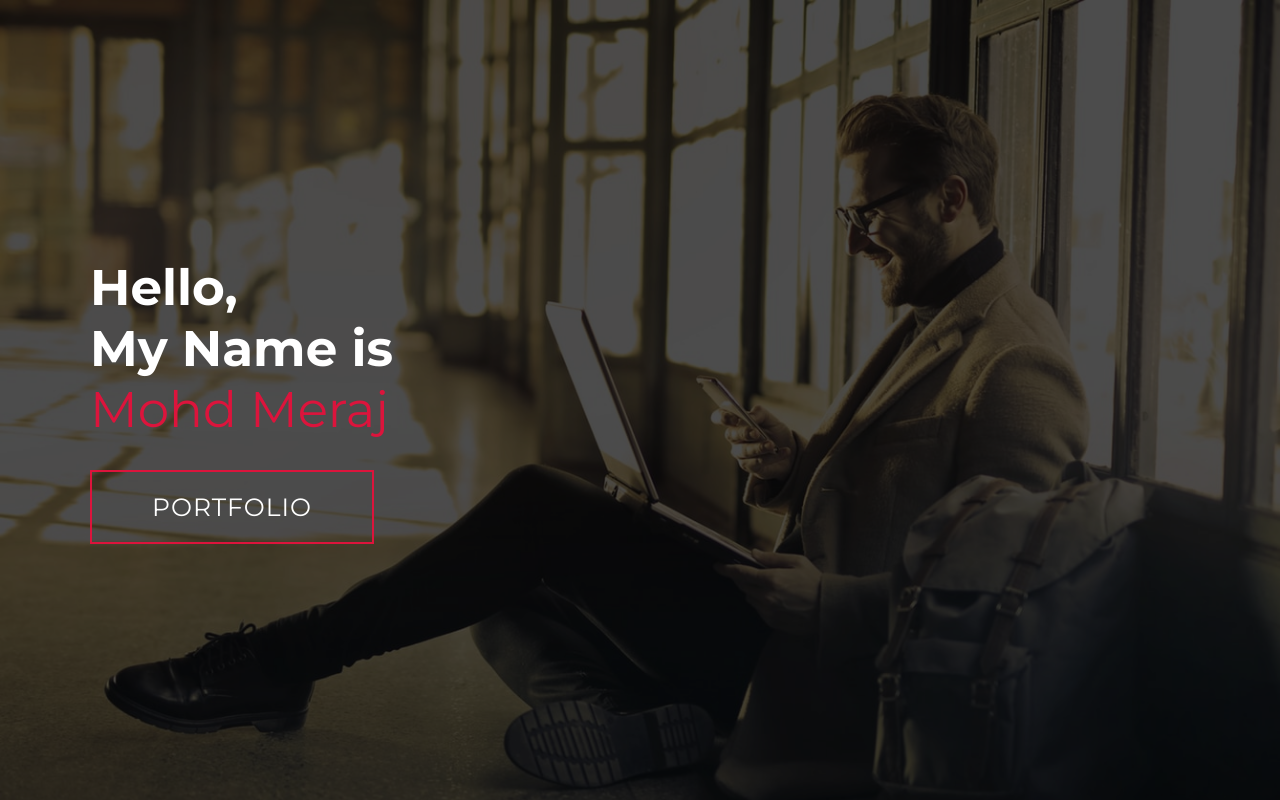
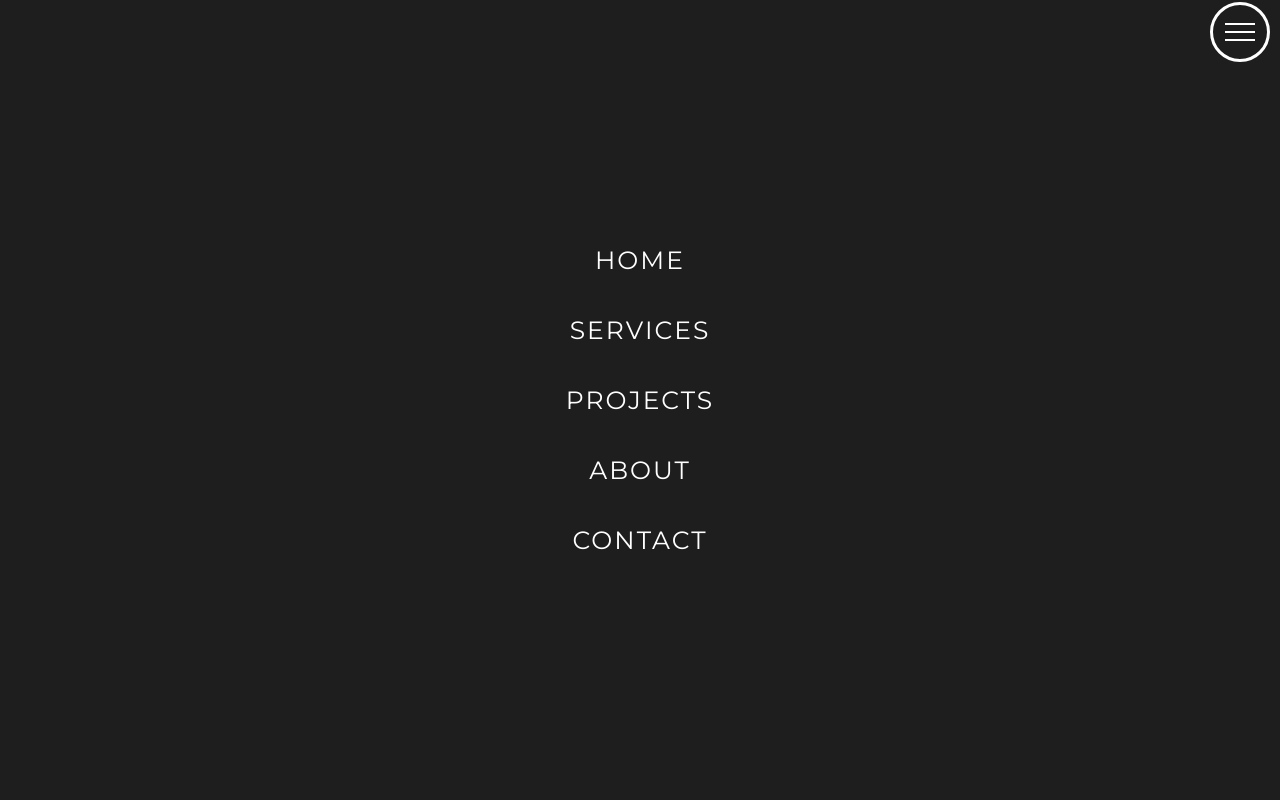
Before and after one commit to immeraj/portfolio, a plain HTML site: page index.html in a window 1280 px wide. Shown: the top 800 px of the page. Drawn offline with Linux system fonts and the light colour scheme.

Commit message:
adding js

```diff
--- /dev/null
+++ b/app.js
@@ -0,0 +1,7 @@
+const hamburger = document.querySelector('.header .nav-bar .nav-list .hamburger');
+const mobile_menu = document.querySelector('.header .nav-bar .nav-list ul');
+const header= document.querySelector('.header.container');
+
+hamburger.addEventListener('click',()=>{
+    hamburger.classList.toggle('active');
+})
--- a/index.html
+++ b/index.html
@@ -8,6 +8,49 @@
 
 </head>
 <body>
+    <!-- header  -->
+    <!-- <section id="header">
+        <div class="header container">
+            <div class="nav-bar">
+                <div class="brand">
+                    <a href="#"><h1><span>M</span>ohd <span>M</span>eraj</h1></a>
+                </div>
+                <div class="nav-list">
+                    <div class="hamburger">
+                        <div class="bar"></div>
+                        <ul>
+                            <li><a href="#" data-after="Home">Home</a></li>
+                            <li><a href="#" data-after="Service">Service</a></li>
+                            <li><a href="#" data-after="Project">Project</a></li>
+                            <li><a href="#" data-after="About">About</a></li>
+                            <li><a href="#" data-after="Contact">Contact</a></li>
+                        </ul>
+                    </div>
+                </div>
+            </div>
+        </div>
+    </section>
+
+    <!-- end of header  -->
+    <section id="header">
+        <div class="header container">
+            <div class="nav-bar">
+                <div class="brand">
+                    <a href="#hero"><h1><span>M</span>ohd <span>M</span>eraj</h1></a>
+                </div>
+                <div class="nav-list">
+                    <div class="hamburger"><div class="bar"></div></div>
+                     <ul>
+                         <li><a href="#" data-after="Home">Home</a></li>
+                         <li><a href="#" data-after="Home">Services</a></li>
+                         <li><a href="#" data-after="Home">Projects</a></li>
+                         <li><a href="#" data-after="Home">About</a></li>
+                         <li><a href="#" data-after="Home">Contact</a></li>
+                     </ul>
+                </div>
+            </div>
+        </div>
+    </section>
    <!-- hero section  -->
    <section id="hero">
     <div class="hero container">
@@ -18,7 +61,7 @@
             <a href="#" type="button" class="cta">Portfolio</a>
         </div>
     </div>
-   </section>
+   </section> -->
    <!-- end of hero section  -->
 
 
@@ -242,4 +285,6 @@
             </div>
        </section>
    <!-- end of footer section  -->
+   <script src="./app.js"></script>
+   </body>
 </html>
--- a/style.css
+++ b/style.css
@@ -81,6 +81,111 @@ p{
 .brand h1 span{
     color: crimson;
 }
+
+/*header section*/
+#header{
+    position: fixed;
+    z-index: 1000;
+    top: 0;
+    width: 100vw;
+    height: auto;
+}
+
+#header .header{
+    min-height: 8vh;
+    background-color: rgba(31, 30, 30, 0.24);
+}
+#header .nav-bar{
+    display: flex;
+    align-items: center;
+    justify-content: space-between;
+    width: 100%;
+    height: 100%;
+    max-width: width 1300px;
+    padding: 0 10px;
+}
+#header .nav-list ul{
+    list-style: none;
+    position: absolute;
+    background-color: rgb(31, 30, 30);
+    width: 100vw;
+    height: 100vh;
+    left: 0;
+    top: 0;
+    display: flex;
+    flex-direction: column;
+    justify-content: center;
+    align-items: center;
+    z-index: 1;
+    overflow-x: hidden;
+}
+
+#header .nav-list ul a{
+    font-size: 2.5rem;
+    font-weight: 500;
+    letter-spacing: .2rem;
+    text-decoration: none;
+    text-transform: uppercase;
+    padding: 20px;
+    display: block;
+    color: white;
+}
+
+#header .nav-list ul a::after{
+    content: attr(data-after);
+    position: absolute;
+    top: 50%;
+    left: 50%;
+    transform: translate(-50%,-50%) scale(0);
+    color: rgba(240, 248, 255, 0.021);
+    font-size: 10rem;
+    letter-spacing: 50px;
+    z-index: -1;
+    transition: .3s ease letter-spacing;
+
+}
+#header .nav-list ul li:hover a::after{
+    transform: translate(-50%,-50%) scale(1);
+    letter-spacing: initial;
+}
+#header .hamburger{
+    height: 60px;
+    width: 60px;
+    display: inline-block;
+    border: 3px solid white;
+    border-radius: 50%;
+    position: relative;
+    display: flex;
+    justify-content: center;
+    align-items: center;
+    z-index: 100;
+    cursor: pointer;
+}
+#header .hamburger .bar{
+    height: 2px;
+    width: 30px;
+    position: relative;
+    background-color: white;
+    z-index: -1;
+}
+#header .hamburger .bar::after,
+#header .hamburger .bar::before{
+    content: "";
+    position: absolute;
+    height: 100%;
+    width: 100%;
+    left: 0;
+    background-color: white;
+    transition: .3s ease;
+    transition-property: top, bottom;
+}
+#header .hamburger .bar::after{
+    top: 8px;
+}
+#header .hamburger .bar::before{
+    bottom: 8px;
+}
+/*end header section*/
 /*hero section*/
 #hero{
     background-image: url(./img/hero-bg.png);
@@ -598,5 +703,10 @@ p{
 
 
 /*desktop media query*/
-
+@media only screen and (min-width:1200px){
+    #services .service-bottom .service_item{
+        flex-basis: 22%;
+        margin: 1.5%;
+    }
+}
 /*end of desktop media query*/
```
